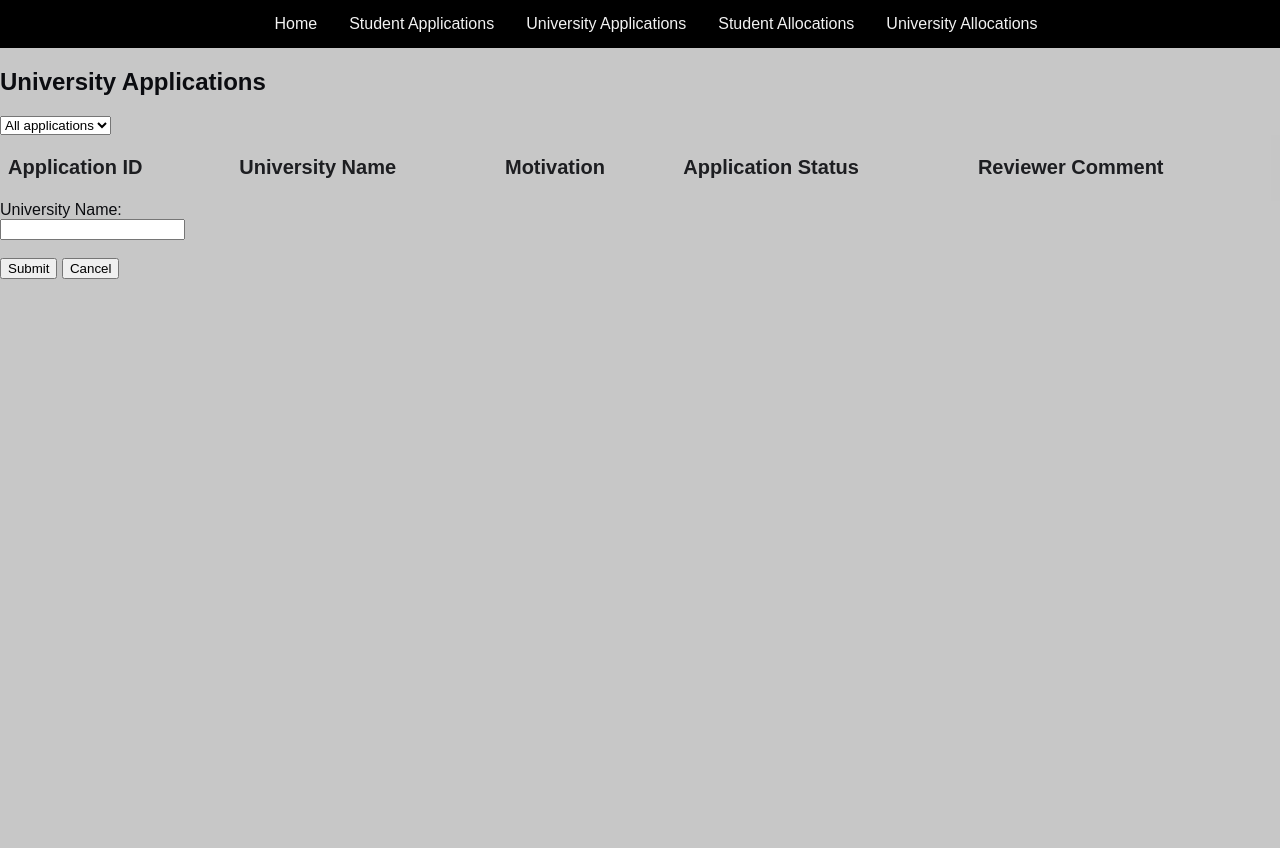
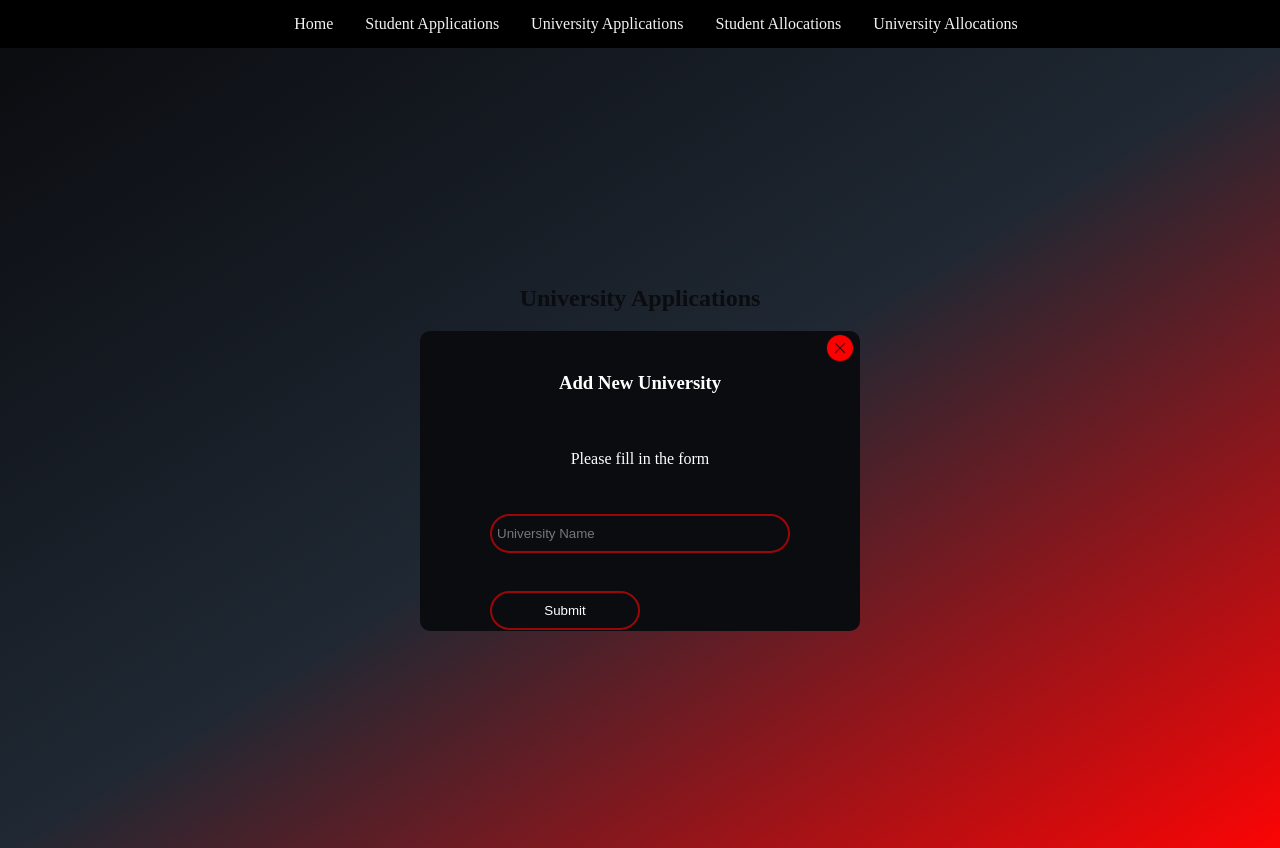
Before and after one commit to UkukhukaBursaryManagementSystem/UkukhulaBursaryManagementSystem, a website: page src/ukukhulaApp/app/pages/university_applications.html in a window 1280 px wide. Both pictures are taken after a click on the button "Add new university". Before the commit the page ends 800 px from the top, so only its background shows below. Drawn offline with Linux system fonts and the light colour scheme; no server answers.

Commit message:
modified file

```diff
--- a/src/ukukhulaApp/app/pages/university_applications.html
+++ b/src/ukukhulaApp/app/pages/university_applications.html
@@ -4,7 +4,9 @@
     <meta charset="UTF-8" />
     <meta name="viewport" content="width=device-width, initial-scale=1.0" />
     <link rel="stylesheet" href="../css/style.css" />
+    <link rel="stylesheet" href="../css/student-form-styles.css" />
     <link href="../css/classes.css" rel="stylesheet" />
+    <script src="../js/script.js"></script>
     <title>University Applications</title>
   </head>
   <body>
@@ -17,13 +19,15 @@
         <a href="./university_allocations.html"> University Allocations</a>
       </nav>
     </header>
-
+    <section id="university-application">
       <h2>University Applications</h2>
       <section id="filter-university-application">
         <select id="select-university">
           <option value="all">All applications</option>
         </select>
-    </section>
+        <article id="add-uviversity">
+          <button id="add-university-button">Add new university</button>
+        </article>
         <article id="university-application-list">
           <table id="applicationsTable">
             <thead>
@@ -38,30 +42,29 @@
             <tbody id="applicationsTableBody"></tbody>
           </table>
         </article>
+      </section>
 
-    <article id="add-uviversity">
-      <button id="add-university-button">Add new university</button>
-      <form
-        id="add-university-form"
-        action="/university-by-admin"
-        method="post"
-        class="hide"
-      >
-        <label  for="universityName">University Name:</label><br />
+      <section id="university-form">
+        <article class="header">
+          <img src="../css/images/cancel.png" alt="" id="cancel-icon" />
+          <h3>Add New University</h3>
+          <p>Please fill in the form</p>
+        </article>
+
+        <form id="universityForm" action="/university-by-admin" method="post">
           <input
             type="text"
-          id="university-name"
+            id="universityName"
             name="universityName"
             required
+            placeholder="University Name"
           /><br /><br />
-        <input type="submit" value="Submit" />
-        <button id="cancel-add-university">Cancel</button>
+          <input type="submit" value="Submit" id="university-button" />
         </form>
-    </article>
+      </section>
+    </section>
 
-    <script></script>
-
-    <script>
+    <!-- <script>
       const fetchData = async function fetchData(url) {
         const result = await fetch(url, {
           method: "GET",
@@ -134,7 +137,7 @@
       console.log(data);
 
       const form = document.querySelector("#add-university-form");
-      const addButton = document.querySelector("#add-university-button");
+      // const addButton = document.querySelector("#add-university-button");
       const userId = localStorage.getItem("userId");
       const cancelButton = document.querySelector("#cancel-add-university");
 
@@ -143,10 +146,10 @@
       // if (role.toLowerCase() != "admin") {
       //   addButton.classList.add("hide");
       // }
-      addButton.addEventListener("click", () => {
-        addButton.classList.add("hide");
-        form.classList.remove("hide");
-      });
+      // addButton.addEventListener("click", () => {
+      //   addButton.classList.add("hide");
+      //   form.classList.remove("hide");
+      // });
 
       cancelButton.addEventListener("click", () => {
         form.classList.add("hide");
@@ -158,6 +161,6 @@
           `http://localhost:8080/university-by-admin?universityName=${universityName}`
         );
       });
-    </script>
+    </script> -->
   </body>
 </html>
```
Lines whose indentation alone changed are shown as unchanged.
